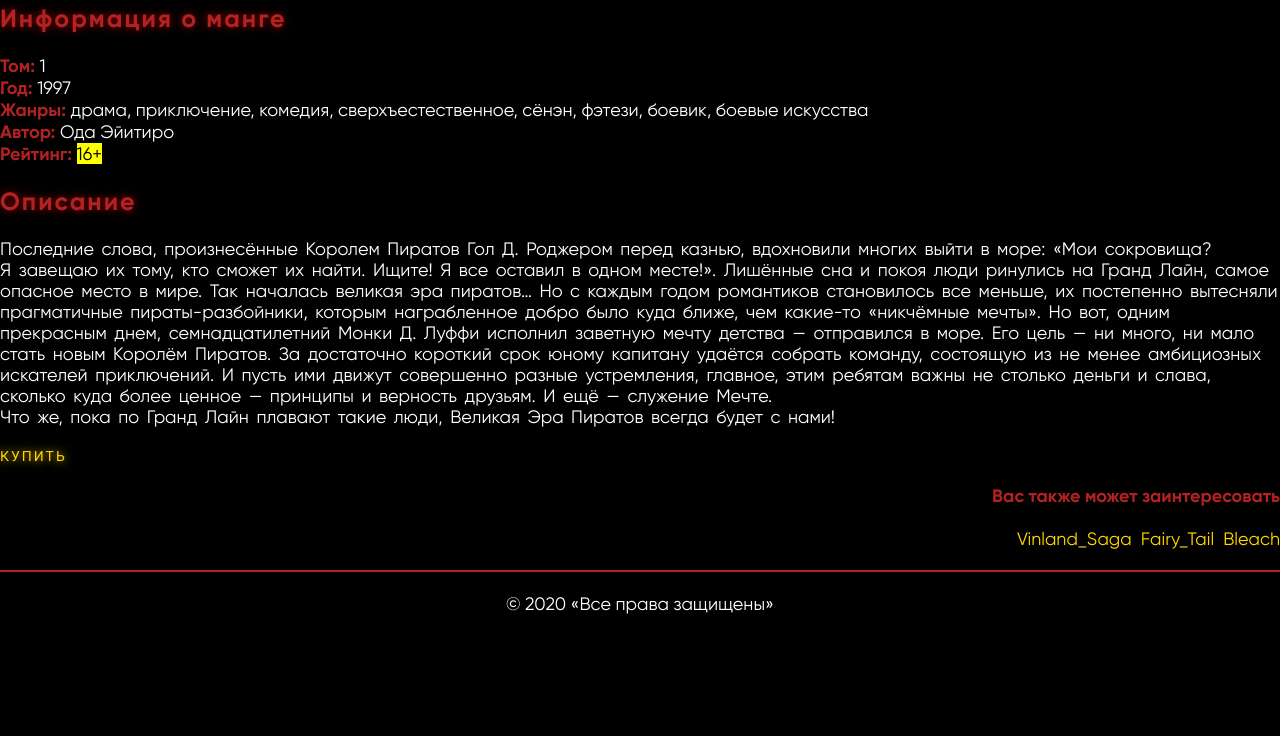
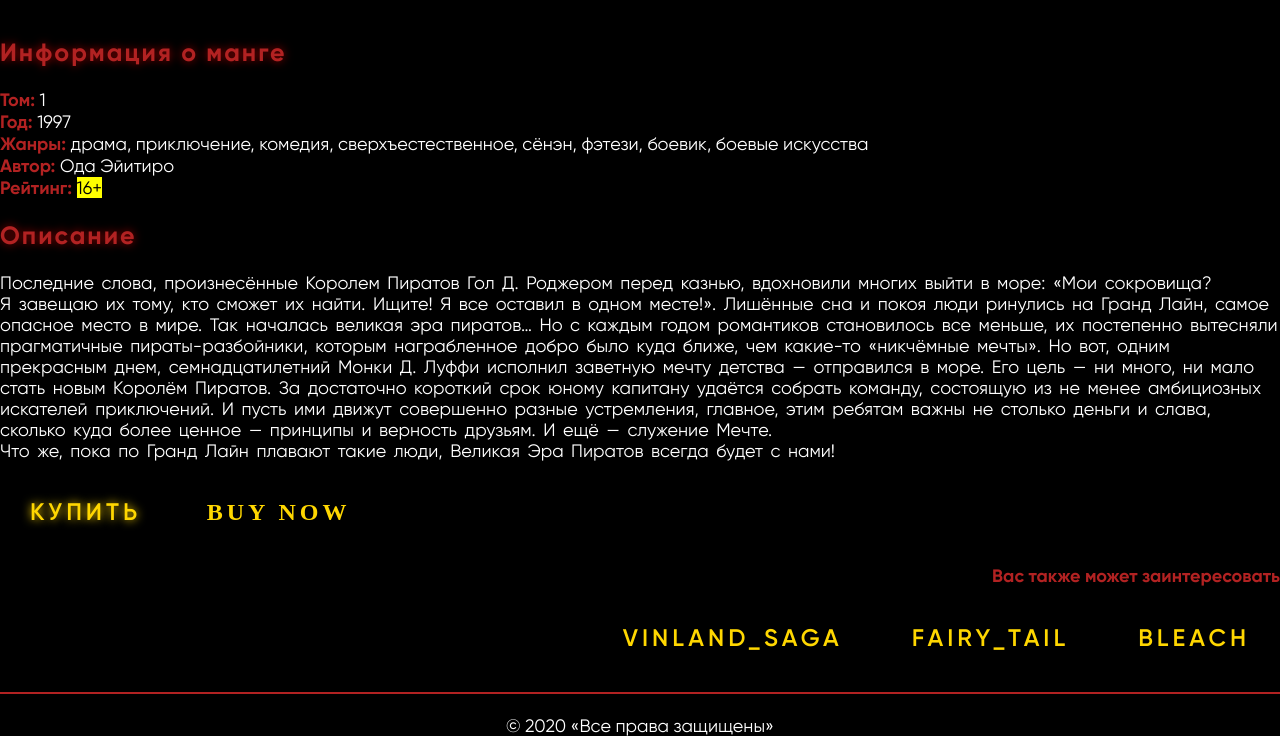
Before and after one commit to UnionGhost/Lesson_4, a plain HTML site: page index.html in a window 1280 px wide. Shown: the part 547-1283 px from the top of the page. Before the commit the page ends 1161 px from the top, so only its background shows below. Drawn offline with Linux system fonts and the light colour scheme.

Commit message:
Add files via upload
Add Neon Button

```diff
--- a/css/style.css
+++ b/css/style.css
@@ -138,7 +138,97 @@ h3.title {
 .buy > a,
 .another_link > a {
   color: gold;
+  font-family: gilroy;
 }
+
+a,
+a.neon {
+  font-family: "Time New Roman";
+  font-weight: 600;
+  position: relative;
+  display: inline-block;
+  text-transform: uppercase;
+  letter-spacing: 4px;
+  padding: 15px 30px;
+  color: gold;
+  font-size: 24px;
+  transition: 0.2s;
+  overflow: hidden;
+
+}
+
+a.neon {
+  text-shadow: none
+}
+
+a.neon:hover {
+  color: #222;
+  text-shadow: none;
+  background: gold;
+  box-shadow: 0 0 10px gold, 0 0 40px gold, 0 0 80px gold;
+  transition-delay: 1s;
+}
+
+a.neon span {
+  position: absolute;
+  display: block;
+}
+
+a.neon span:nth-child(1){
+  top: 0;
+  left: -100%;
+  height: 2px;
+  width: 100%;
+  background: linear-gradient(90deg,transparent,gold);
+}
+
+a.neon:hover span:nth-child(1){
+  left: 100%;
+  transition: 1s;
+}
+
+a.neon span:nth-child(3){
+  bottom: 0;
+  right: -100%;
+  height: 2px;
+  width: 100%;
+  background: linear-gradient(270deg,transparent,gold);
+}
+
+a.neon:hover span:nth-child(3){
+  right: 100%;
+  transition: 1s;
+  transition-delay: 0.5s;
+}
+
+a.neon span:nth-child(2){
+  right: 0;
+  top: -100%;
+  height: 100%;
+  width: 2px;
+  background: linear-gradient(180deg,transparent,gold);
+}
+
+a.neon:hover span:nth-child(2){
+  top: 100%;
+  transition: 1s;
+  transition-delay: 0.25s;
+}
+
+a.neon span:nth-child(4){
+  left: 0;
+  bottom: -100%;
+  height: 100%;
+  width: 2px;
+  background: linear-gradient(360deg,transparent,gold);
+}
+
+a.neon:hover span:nth-child(4){
+  bottom: 100%;
+  transition: 1s;
+  transition-delay: 0.75s;
+}
+
 
 .another_manga {
   text-align: right;
--- a/index.html
+++ b/index.html
@@ -10,7 +10,8 @@
 </head>
 
 <body>
-  <header class="header"></header>
+ <div class="wrapper">
+   <header class="header"></header>
   <main class="one_peace">
     <h1 class="one_peace__title">One Peace Vol.1 (Japanese Edition)</h1>
     <br>
@@ -39,7 +40,15 @@
         <br> Что&nbsp;же, пока по&nbsp;Гранд Лайн плавают такие люди, Великая Эра Пиратов всегда будет с&nbsp;нами! </p>
     </div>
     <br>
-    <div class="one_peace__buy buy"> <a href="https://www.amazon.com/One-Piece-Vol-1-Japanese/dp/4088725093/ref=sr_1_5?dchild=1&keywords=one+peace+vol+1&qid=1586263314&s=books&sr=1-5" target="_blank">Купить</a> </div>
+    <div class="one_peace__buy buy"> <a href="https://www.amazon.com/One-Piece-Vol-1-Japanese/dp/4088725093/ref=sr_1_5?dchild=1&keywords=one+peace+vol+1&qid=1586263314&s=books&sr=1-5" target="_blank">Купить</a>
+    <a class="neon" href="#">
+      <span></span>
+      <span></span>
+      <span></span>
+      <span></span>
+      Buy Now
+    </a>
+    </div>
     <br>
     <div class="another_manga">
       <h4>Вас также может заинтересовать</h4>
@@ -51,6 +60,7 @@
     <br>
     <hr>
     <br> &copy; 2020 <q>Все права защищены</q> </footer>
+ </div>
 </body>
 
 </html>
```
